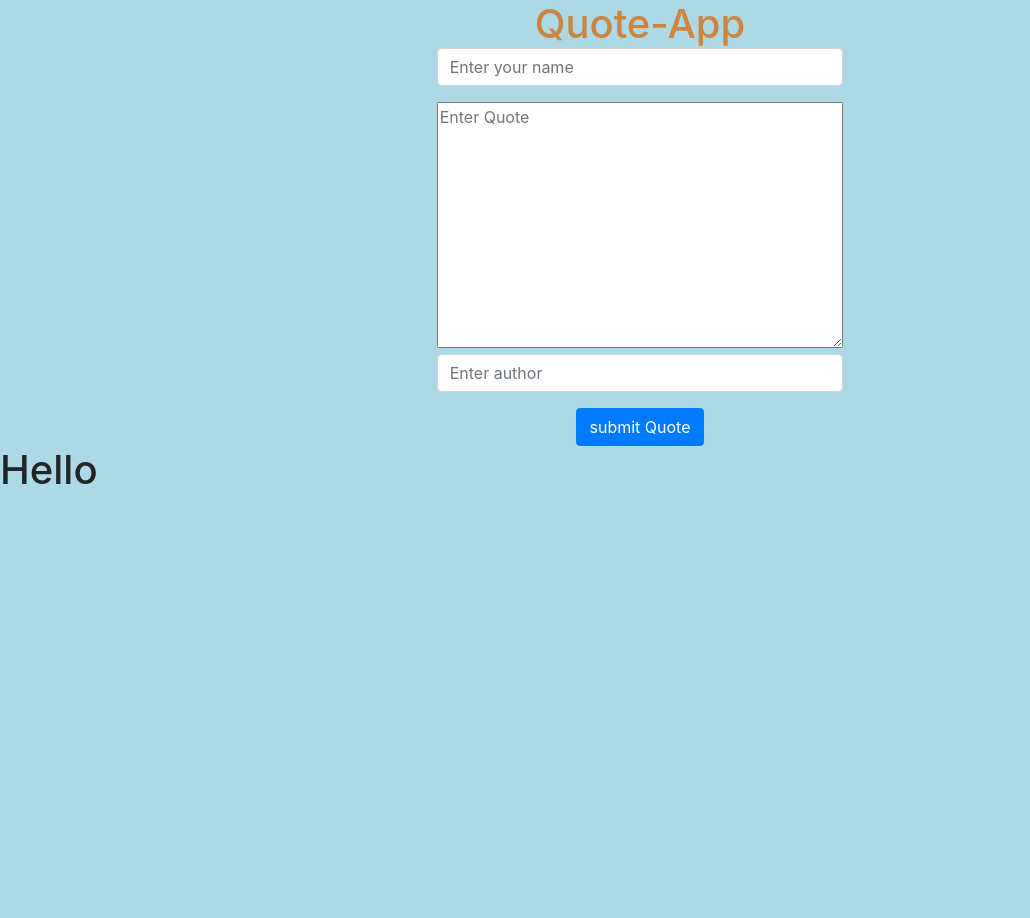
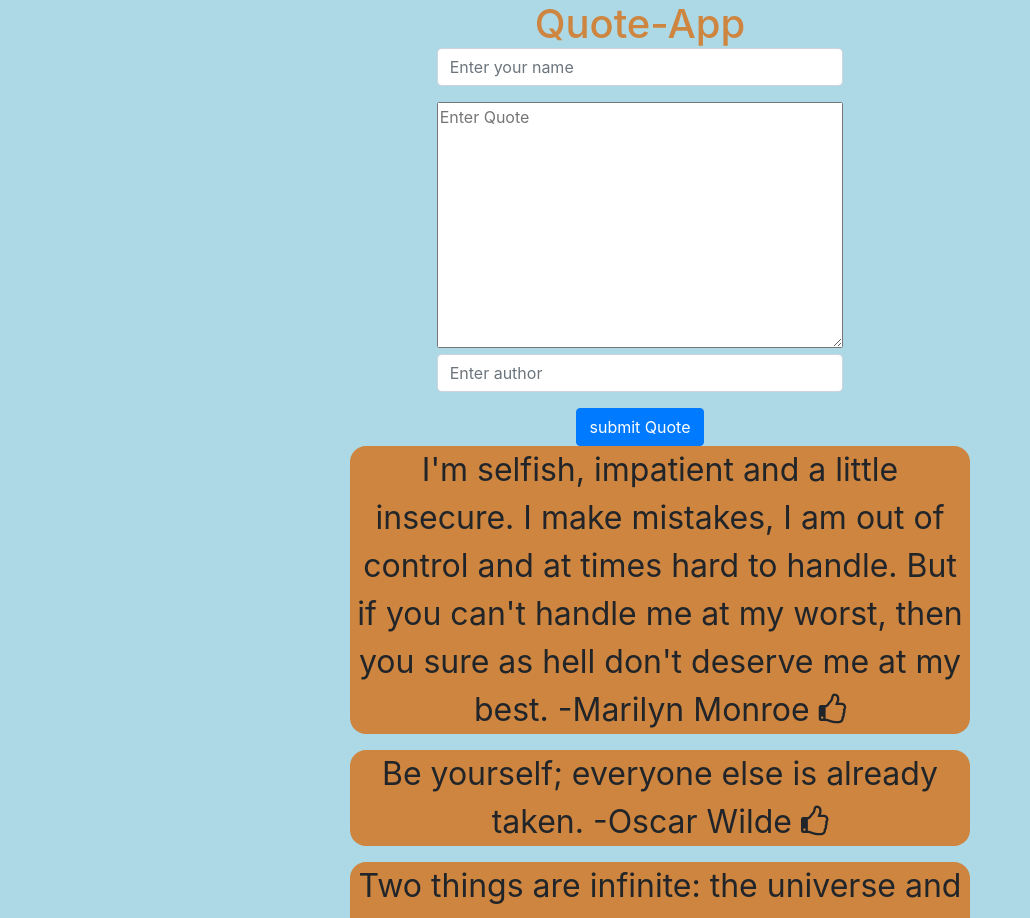
Before and after one commit to johnopana/Q-App, an Angular app: page / in a window 1280 px wide. Shown: the top 918 px of the page, without its empty margins (0-1030 px from the left). Before the commit the page ends 800 px from the top, so only its background shows below. Built offline with nearby package versions, Linux system fonts and the light colour scheme.

Commit message:
added thumb upp

```diff
--- a/src/app/quote.ts
+++ b/src/app/quote.ts
@@ -2,7 +2,4 @@ export class Quote {
   public quote: string;
   public publisher: string;
   public author: string;
-  public upvote: number;
-  public downvote: number;
-  public myDate: Date;
 }
--- a/src/app/quotes/quotes.component.html
+++ b/src/app/quotes/quotes.component.html
@@ -1 +1,8 @@
-<h1>Hello</h1>
+<ul *ngFor="let quote of quotes">
+  <li>
+    {{ quote.quote }}
+    -{{ quote.author }}
+    <i class="fa fa-thumbs-o-up" aria-hidden="true"></i>
+
+  </li>
+</ul>
--- a/src/app/quotes/quotes.component.ts
+++ b/src/app/quotes/quotes.component.ts
@@ -8,10 +8,25 @@ import {Quote} from '../quote'
 })
 export class QuotesComponent implements OnInit {
 
+quotes : Quote [] = [
 
+{ publisher:"John Opana",
+quote : `I'm selfish, impatient and a little insecure. I make mistakes, I am out of control and at times hard to handle. But if you can't handle me at my worst, then you sure as hell don\'t deserve me at my best.`,
+author :"Marilyn Monroe"
+},
+{
+publisher :"John Opana",
+quote :`Be yourself; everyone else is already taken. `,
+author :"Oscar Wilde"
+},
+{
+  publisher :"John Opana",
+  quote :`Two things are infinite: the universe and human stupidity; and I'm not sure about the universe.`,
+  author :"Albert Einstein"
+}
+]
 
-  constructor() { }
-
+constructor(){}
   ngOnInit() {
   }
 
--- a/src/index.html
+++ b/src/index.html
@@ -7,6 +7,7 @@
       integrity="sha384-Vkoo8x4CGsO3+Hhxv8T/Q5PaXtkKtu6ug5TOeNV6gBiFeWPGFN9MuhOf23Q9Ifjh"
       crossorigin="anonymous"
     />
+    <link href="https://stackpath.bootstrapcdn.com/font-awesome/4.7.0/css/font-awesome.min.css" rel="stylesheet" integrity="sha384-wvfXpqpZZVQGK6TAh5PVlGOfQNHSoD2xbE+QkPxCAFlNEevoEH3Sl0sibVcOQVnN" crossorigin="anonymous">
     <meta charset="utf-8" />
     <title>QApp</title>
     <base href="/" />
--- a/src/styles.css
+++ b/src/styles.css
@@ -14,3 +14,12 @@ textarea {
 button{
     text-align: center;
 }
+li{
+    width: 50%;
+    background-color:peru;
+    text-align: center;
+    display: block;
+    font-size: 2em;
+    margin: 0 auto;
+    border-radius: 0.5em;
+}
```
